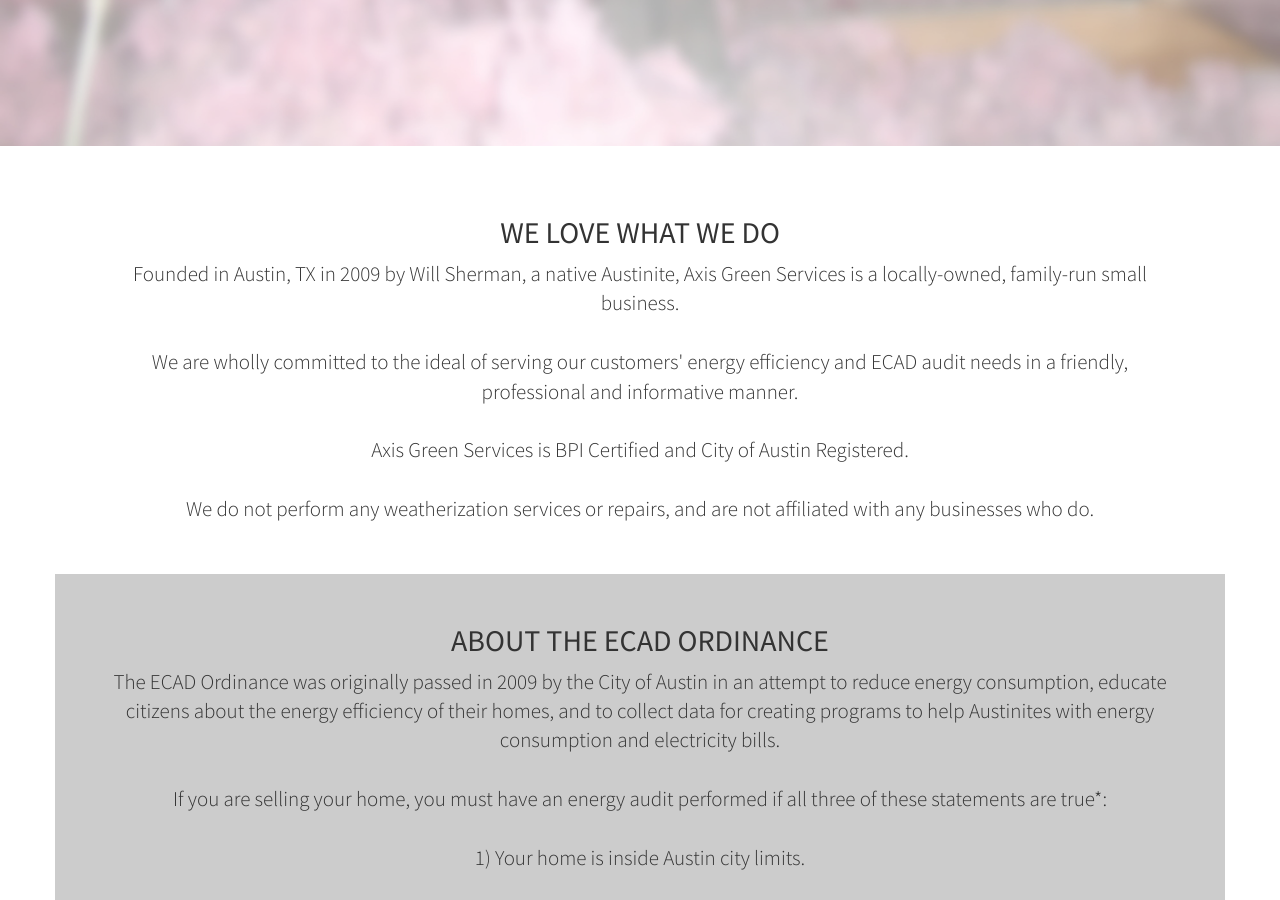
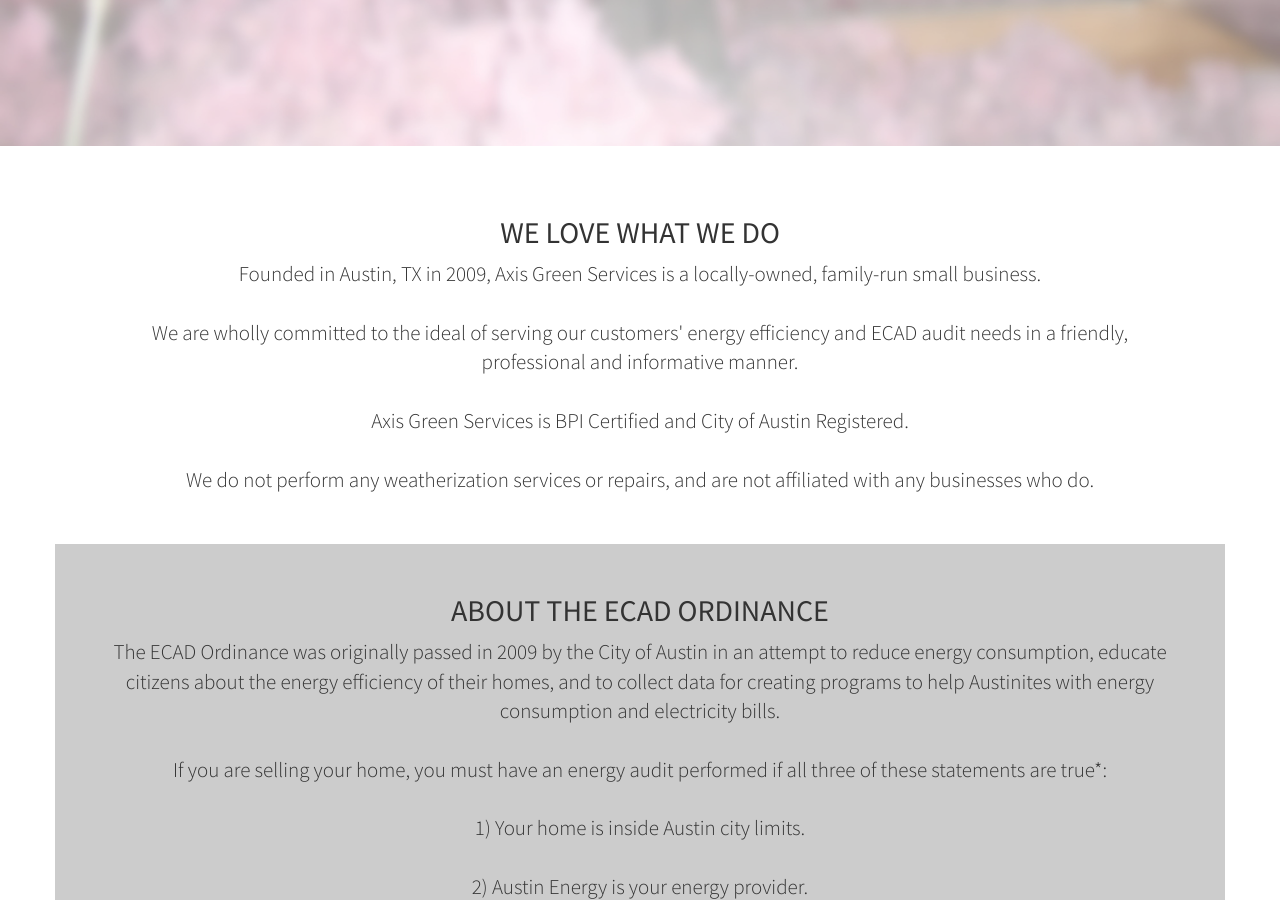
Before and after one commit to vvj5/axis, a Jekyll site: the page built from index.html, in a window 1280 px wide and 900 px high, scrolled down 876 px. Built offline with Jekyll 4.4.1, drawn with Linux system fonts in a browser that asks for light colours.

Commit message:
removed name info

```diff
--- a/_includes/about.html
+++ b/_includes/about.html
@@ -4,7 +4,7 @@
       <div class="col-lg-12 text-center">
       <div class="row2">
         <h2>WE LOVE WHAT WE DO</h2>
-        <p class="lead">Founded in Austin, TX in 2009 by Will Sherman, a native Austinite, Axis Green Services is a locally-owned, family-run small business.<br><br>
+        <p class="lead">Founded in Austin, TX in 2009, Axis Green Services is a locally-owned, family-run small business.<br><br>
 
         We are wholly committed to the ideal of serving our customers' energy efficiency and ECAD audit needs in a friendly, professional and informative manner.<br><br>
 
--- a/_includes/callout.html
+++ /dev/null
@@ -1,5 +0,0 @@
-<aside class="callout">
-  <div class="text-vertical-center">
-    <h1>Vertically Centered Text</h1>
-  </div>
-</aside>
```
Also changed, not shown: _includes/call-to-action.html (deleted, +0 -11 lines), 2 other files.
